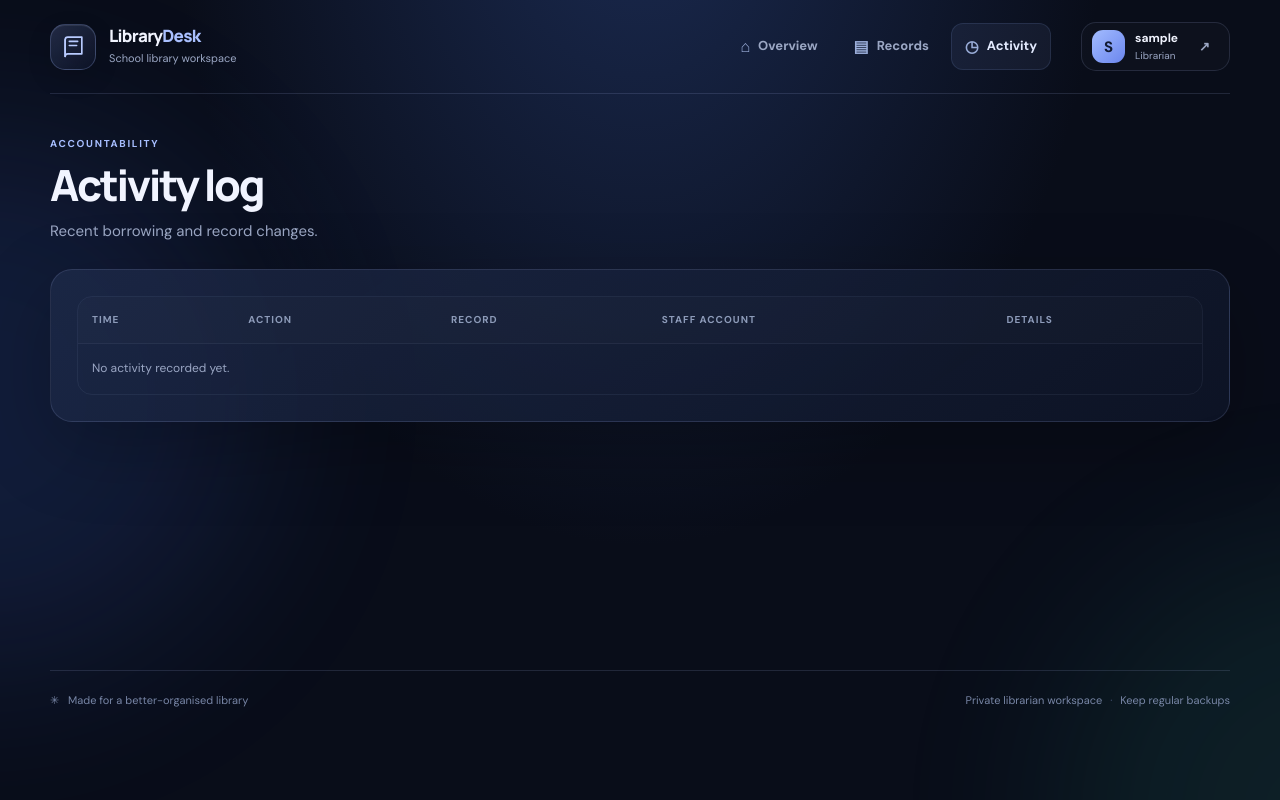
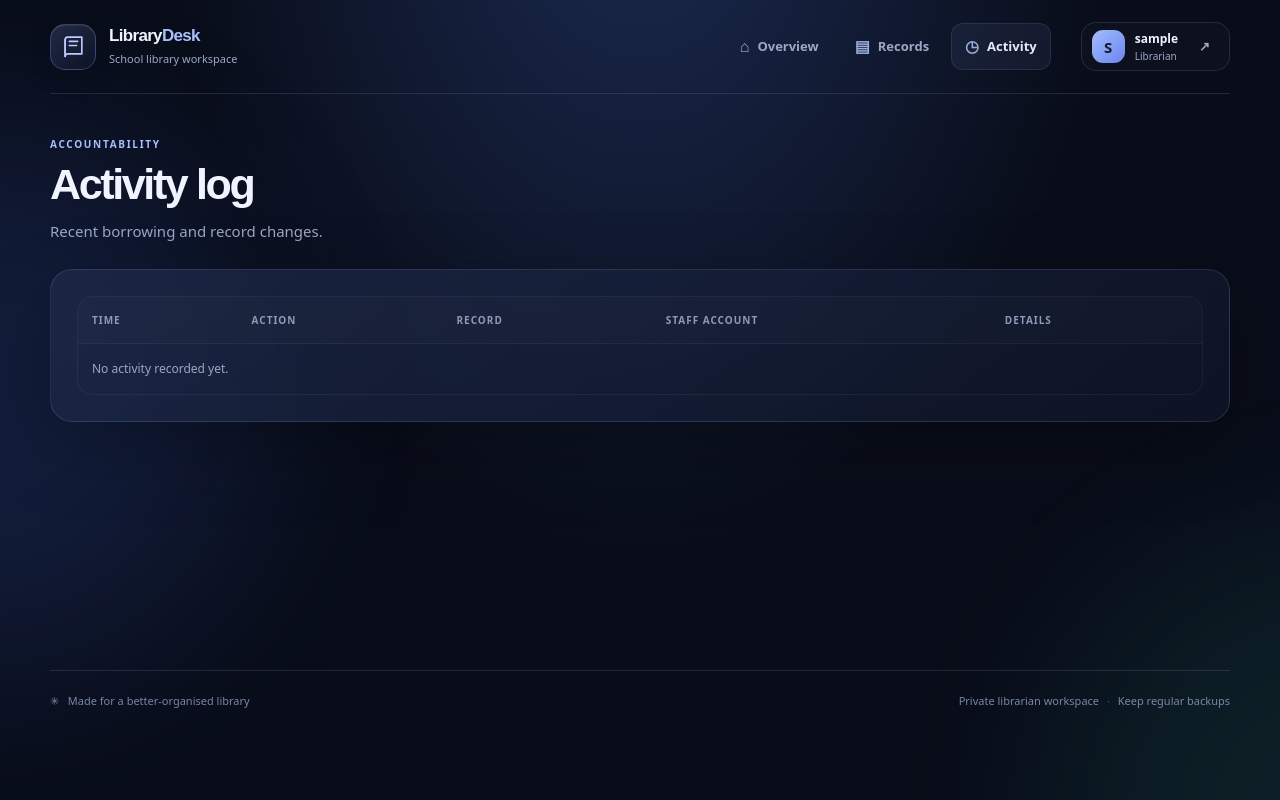
Before and after one commit to DevAstrro/LibrarySystem, a Flask app: page /audit in a window 1280 px wide. Run offline with Flask 3, Linux system fonts and the light colour scheme; the visitor is signed in with stand-in values (Sample User, id 1); data comes from the database, SQL or seed files in the repository; data that the repository does not hold is empty; some libraries are stand-ins or nearby versions.

Commit message:
Keep typography local and compatible with strict content security policy

```diff
--- a/templates/base.html
+++ b/templates/base.html
@@ -6,9 +6,6 @@
   <meta name="theme-color" content="#0b1020">
   <meta name="description" content="A calm, secure workspace for school library borrowing records.">
   <title>{% block title %}Library Desk{% endblock %} · School Library</title>
-  <link rel="preconnect" href="https://fonts.googleapis.com">
-  <link rel="preconnect" href="https://fonts.gstatic.com" crossorigin>
-  <link href="https://fonts.googleapis.com/css2?family=DM+Sans:wght@400;500;600;700&family=Manrope:wght@400;500;600;700;800&display=swap" rel="stylesheet">
   <link rel="stylesheet" href="{{ url_for('static', filename='style.css') }}">
   <script defer src="{{ url_for('static', filename='app.js') }}"></script>
 </head>
```
